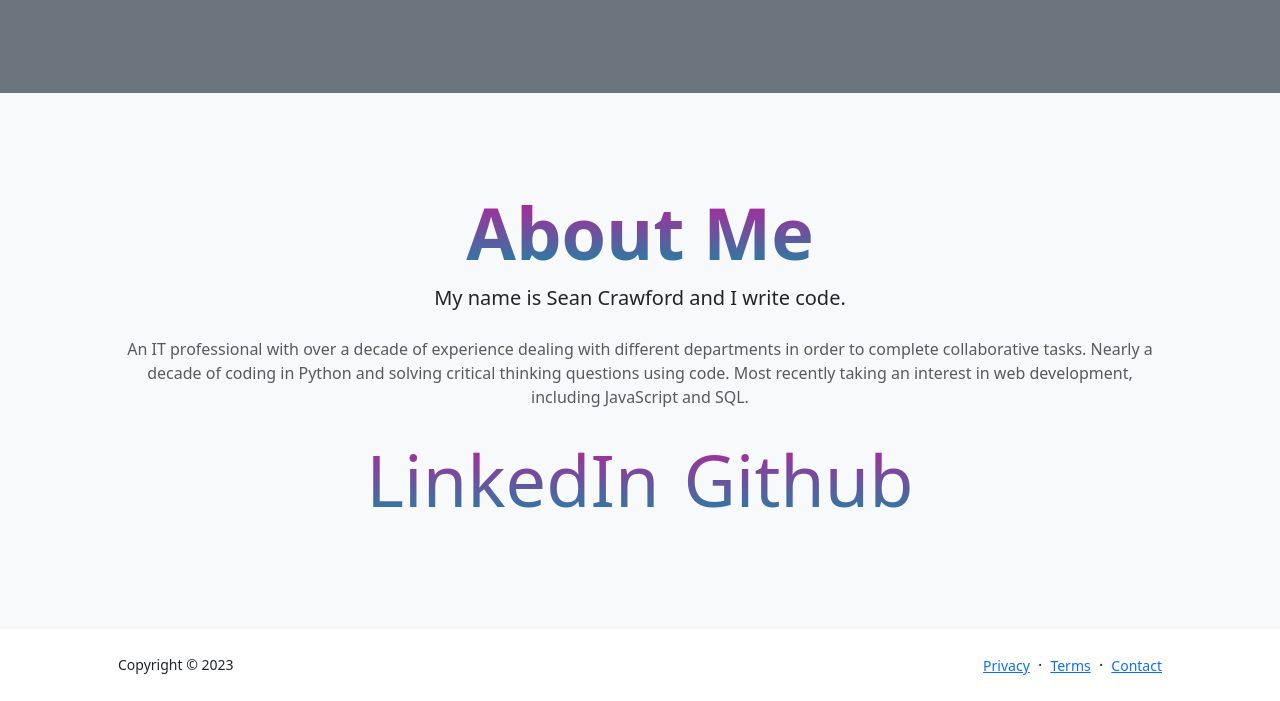
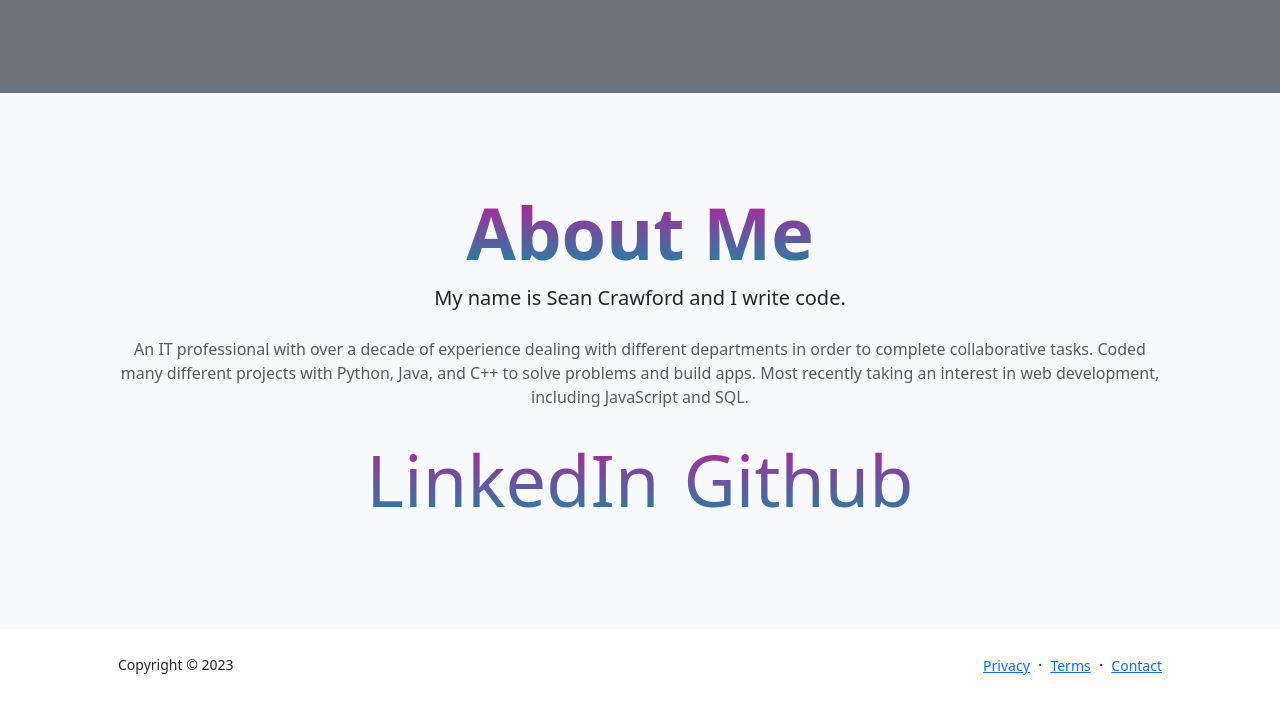
Before and after one commit to seancrawford55/portfolio-website, a plain HTML site: page index.html in a window 1280 px wide. Shown: the part 828-1529 px from the top of the page. Drawn offline with nearby package versions, Linux system fonts and the light colour scheme; a script that the page names is missing; some icons are missing.

Commit message:
modified wording in summary

```diff
--- a/index.html
+++ b/index.html
@@ -66,7 +66,7 @@
                         <div class="text-center my-5">
                             <h2 class="display-5 fw-bolder"><span class="text-gradient d-inline">About Me</span></h2>
                             <p class="lead fw-light mb-4">My name is Sean Crawford and I write code.</p>
-                            <p class="text-muted">An IT professional with over a decade of experience dealing with different departments in order to complete collaborative tasks. Nearly a decade of coding in Python and solving critical thinking questions using code. Most recently taking an interest in web development, including JavaScript and SQL. </p>
+                            <p class="text-muted">An IT professional with over a decade of experience dealing with different departments in order to complete collaborative tasks. Coded many different projects with Python, Java, and C++ to solve problems and build apps. Most recently taking an interest in web development, including JavaScript and SQL. </p>
                             <div class="d-flex justify-content-center fs-2 gap-4">
                                 <a class="text-gradient" href="https://www.linkedin.com/in/sean-crawford-483432195/">LinkedIn<i class="bi bi-linkedin"></i></a>
                                 <a class="text-gradient" href="https://github.com/seancrawford55">Github<i class="bi bi-github"></i></a>
```
